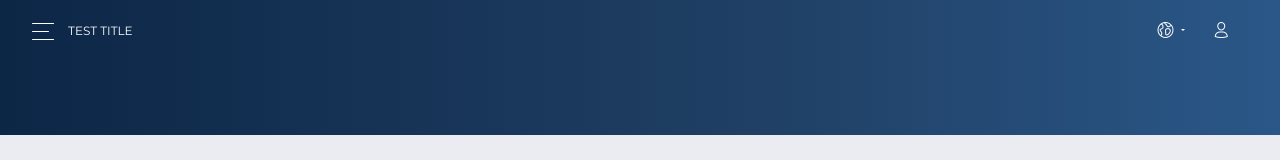
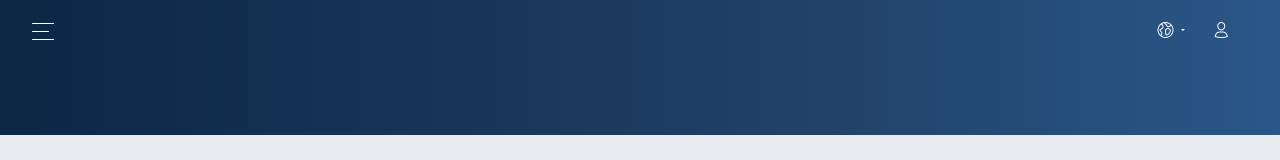
Before and after one commit to HongBitgrip/foodqrcode-frontend, a React (Create React App) app: page /admins/add in a window 1280 px wide. Shown: the top 160 px of the page. Built offline with nearby package versions, Linux system fonts and the light colour scheme.

Commit message:
use Recoil to set Page title

```diff
--- a/src/components/NavBar.js
+++ b/src/components/NavBar.js
@@ -1,11 +1,14 @@
 import React from "react";
 import { observer } from "mobx-react";
+import { atom, useRecoilValue } from "recoil";
+
+export const pageTitleState = atom({
+  key: "pageTitleState",
+  default: "",
+});
 
 const NavBar = observer(() => {
-  // const store = useContext(StoreContext);
-  // useEffect(() => {
-  //   store.uiState.setPageTitle("Restaurant Management");
-  // });
+  const pageTitle = useRecoilValue(pageTitleState);
   return (
     <nav className="navbar navbar-expand-lg navbar-transparent bg-primary navbar-absolute">
       <div className="container-fluid">
@@ -18,8 +21,7 @@ const NavBar = observer(() => {
             </button>
           </div>
           <a className="navbar-brand" href="#pablo">
-            {/*{store.uiState.pageTitle}*/}
-            Test title
+            {pageTitle}
           </a>
         </div>
         <button
--- a/src/components/common/customHooks/useFormMethods.js
+++ b/src/components/common/customHooks/useFormMethods.js
@@ -9,6 +9,7 @@ export default function useFormMethods(initialValues, schema = null) {
   const { register, errors, handleSubmit, setValue, reset, control } = useForm({
     resolver: schema && yupResolver(schema),
   });
+
 
   function renderButton(text, appendClass) {
     return (
--- a/src/components/content/Restaurants.js
+++ b/src/components/content/Restaurants.js
@@ -1,18 +1,26 @@
-import React from "react";
+import React, { useEffect } from "react";
 import Tabs from "react-bootstrap/Tabs";
 import Tab from "react-bootstrap/Tab";
 import RestaurantAdd from "./RestaurantAdd";
 import RestaurantTypeAdd from "./RestaurantTypeAdd";
 import RestaurantAdminAdd from "./RestaurantAdminAdd";
+import { useRecoilState } from "recoil";
+import { pageTitleState } from "../NavBar";
 
 const Restaurants = () => {
+  const [pageTitle, setPageTitle] = useRecoilState(pageTitleState);
+
+  useEffect(() => {
+    setPageTitle("Restaurant management");
+    return () => {
+      setPageTitle("");
+    };
+  }, [setPageTitle]);
+
   return (
     <div className="row">
       <div className="col-md-12">
         <div className="card">
-          {/*<div className="card-header">*/}
-          {/*  <h5 className="title">Restaurants Management</h5>*/}
-          {/*</div>*/}
           <div className="card-body">
             <div>
               <Tabs
```
